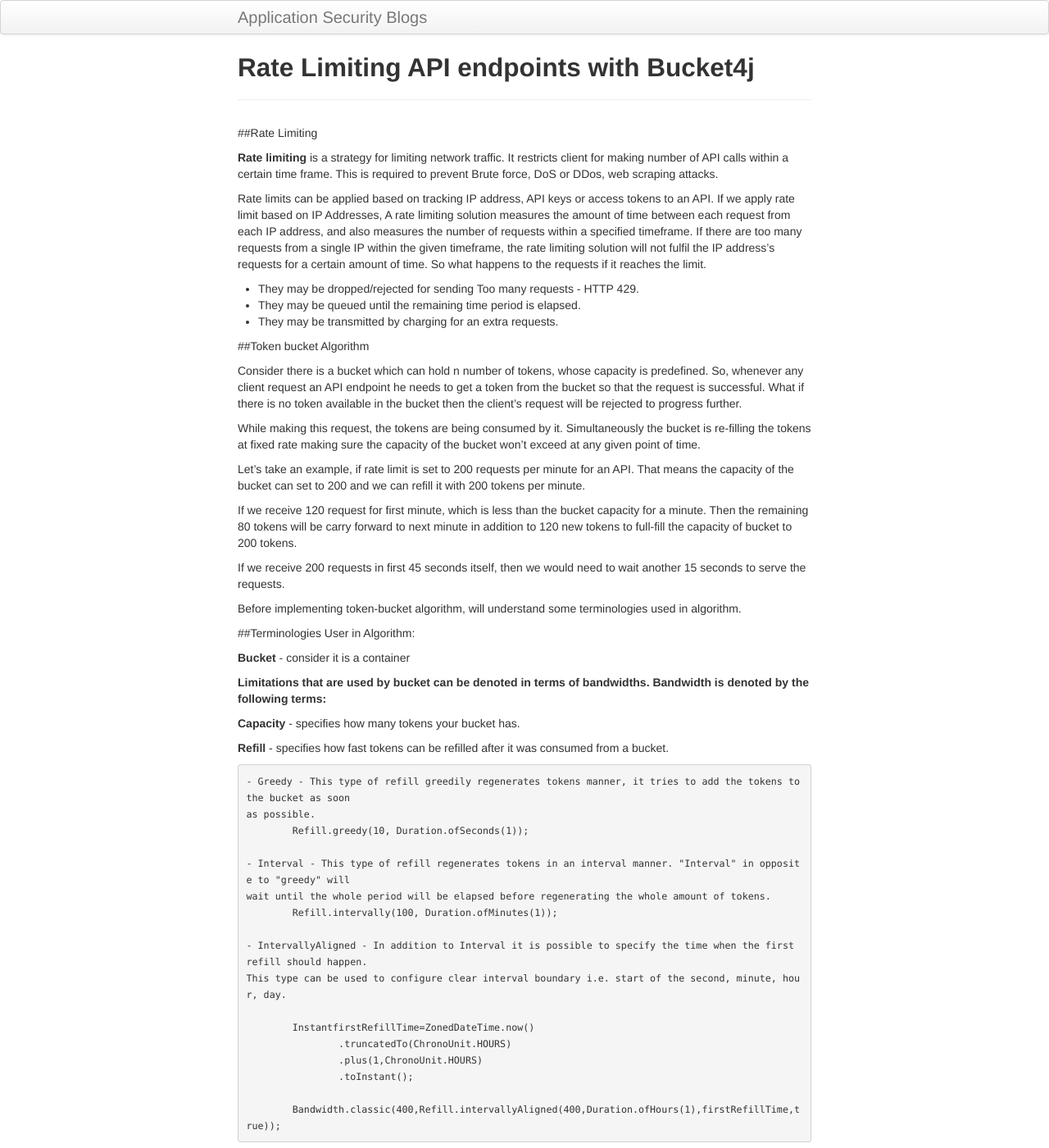
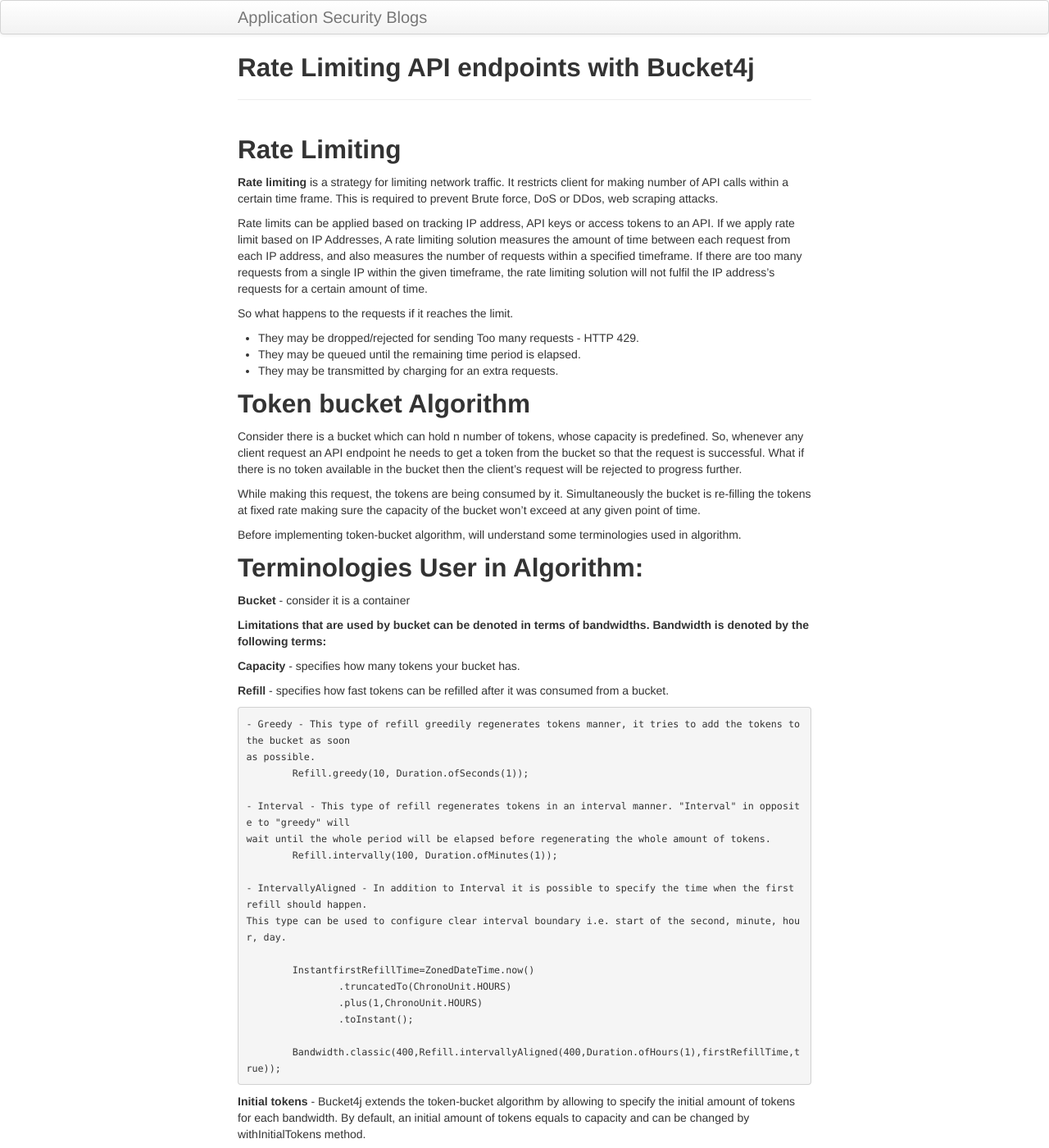
Before and after one commit to sbadki/applicationsecurity, a Jekyll site: the page built from pages/ratelimiting.md, in a window 1280 px wide and 1400 px high. Shown: the whole window at 82% size. Built offline with Jekyll 4.4.1, drawn with Linux system fonts in a browser that asks for light colours; some of the changed text lies outside the part shown.

Commit message:
updated ratelimit post

```diff
--- a/pages/ratelimiting.md
+++ b/pages/ratelimiting.md
@@ -4,41 +4,35 @@
 description: Token-Buket rate limiting algorithm Implementation
 ---
 
-##Rate Limiting
+## Rate Limiting
 
 **Rate limiting** is a strategy for limiting network traffic. It restricts client for making number of API calls within
 a certain time frame. This is required to prevent Brute force, DoS or DDos, web scraping attacks.
 
-Rate limits can be applied based on tracking IP address, API keys or access tokens to an API. If we apply rate limit based
-on IP Addresses, A rate limiting solution measures the amount of time between each request from each IP address, and also
-measures the number of requests within a specified timeframe. If there are too many requests from a single IP within the
-given timeframe, the rate limiting solution will not fulfil the IP address's requests for a certain amount of time.
+Rate limits can be applied based on tracking IP address, API keys or access tokens to an API. If we apply rate limit
+based on IP Addresses, A rate limiting solution measures the amount of time between each request from each IP address,
+and also measures the number of requests within a specified timeframe. If there are too many requests from a single IP
+within the given timeframe, the rate limiting solution will not fulfil the IP address's requests for a certain amount
+of time.
+
 So what happens to the requests if it reaches the limit.
 
 - They may be dropped/rejected for sending Too many requests - HTTP 429.
 - They may be queued until the remaining time period is elapsed.
 - They may be transmitted by charging for an extra requests.
 
-##Token bucket Algorithm
+## Token bucket Algorithm
 
-Consider there is a bucket which can hold n number of tokens, whose capacity is predefined. So, whenever any client request
-an API endpoint he needs to get a token from the bucket so that the request is successful. What if there is no token
-available in the bucket then the client's request will be rejected to progress further.
+Consider there is a bucket which can hold n number of tokens, whose capacity is predefined. So, whenever any client
+request an API endpoint he needs to get a token from the bucket so that the request is successful. What if there is no
+token available in the bucket then the client's request will be rejected to progress further.
 
 While making this request, the tokens are being consumed by it. Simultaneously the bucket is re-filling the tokens at
 fixed rate making sure the capacity of the bucket won't exceed at any given point of time.
 
-Let's take an example, if rate limit is set to 200 requests per minute for an API. That means the capacity of the bucket
-can set to 200 and we can refill it with 200 tokens per minute.
-
-If we receive 120 request for first minute, which is less than the bucket capacity for a minute. Then the remaining 80
-tokens will be carry forward to next minute in addition to 120 new tokens to full-fill the capacity of bucket to 200 tokens.
-
-If we receive 200 requests in first 45 seconds itself, then we would need to wait another 15 seconds to serve the requests.
-
 Before implementing token-bucket algorithm, will understand some terminologies used in algorithm.
 
-##Terminologies User in Algorithm:
+## Terminologies User in Algorithm:
 
 **Bucket** - consider it is a container
 
@@ -49,15 +43,15 @@
 **Refill** - specifies how fast tokens can be refilled after it was consumed from a bucket.
 
 	- Greedy - This type of refill greedily regenerates tokens manner, it tries to add the tokens to the bucket as soon
-	as possible.
+    as possible.
 		Refill.greedy(10, Duration.ofSeconds(1));
 
 	- Interval - This type of refill regenerates tokens in an interval manner. "Interval" in opposite to "greedy" will
-	wait until the whole period will be elapsed before regenerating the whole amount of tokens.
+    wait until the whole period will be elapsed before regenerating the whole amount of tokens.
 		Refill.intervally(100, Duration.ofMinutes(1));
 
 	- IntervallyAligned - In addition to Interval it is possible to specify the time when the first refill should happen.
-	This type can be used to configure clear interval boundary i.e. start of the second, minute, hour, day.
+    This type can be used to configure clear interval boundary i.e. start of the second, minute, hour, day.
 
 		InstantfirstRefillTime=ZonedDateTime.now()
 			.truncatedTo(ChronoUnit.HOURS)
@@ -87,23 +90,22 @@
 ![bucket_greedy.JPG](https://sbadki.github.io/applicationsecurity/images/ratelimit/bucket_greedy.JPG)
 
 
-But what if all the 10 requests came in first 5 seconds which consumed all the tokens leads to spike in the application suddenly.
-We can control this limit by applying multiple limits to the bucket. The bucket would serve 10 requests per minute but serve
-5 requests in 20 seconds time window.
+But what if all the 10 requests came in first 5 seconds which consumed all the tokens leads to spike in the application
+suddenly.We can control this limit by applying multiple limits to the bucket. The bucket would serve 10 requests per
+minute but serve 5 requests in 20 seconds time window.
 
 ![bucket_inter.JPG](https://sbadki.github.io/applicationsecurity/images/ratelimit/bucket_inter.JPG)
 
 
-##Implementation:
+## Implementation:
 
-tryConsume will Tries to consume specified number of tokens from the bucket during the specified timeframe. When it exceeds
-rate limit then it will reject
-the request with status code as HTTP - 429 TooManyRequests.
+tryConsume will Tries to consume specified number of tokens from the bucket during the specified timeframe.
+When it exceeds rate limit then it will reject the request with status code as HTTP - 429 TooManyRequests.
 
 ![api_ratelimits.JPG](https://sbadki.github.io/applicationsecurity/images/ratelimit/api_ratelimits.JPG)
 
 
-##Result:
+## Result:
 
 All the requests after 5 seconds got rejected.
 
```
Also changed, not shown: other parts of pages/ratelimiting.md (+15 -6 lines), pages/insecure_deserialization.md (+2 -0 lines).
